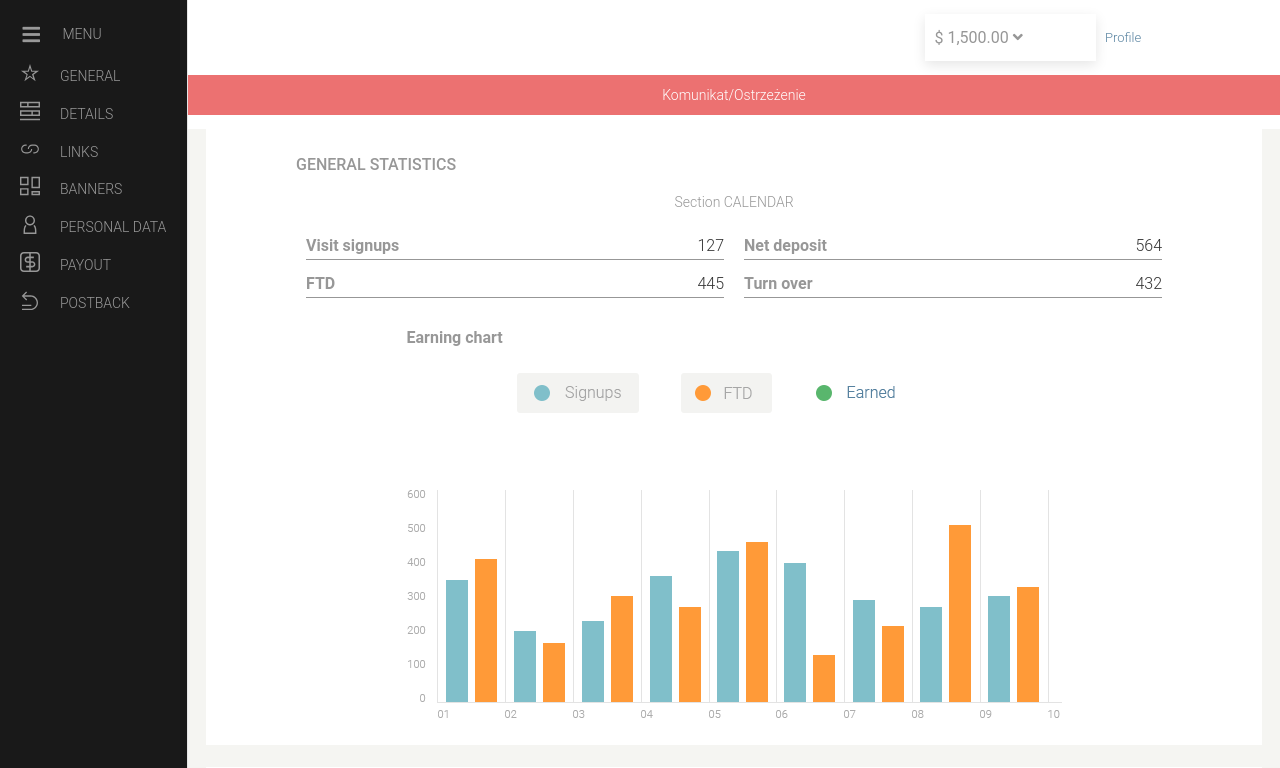
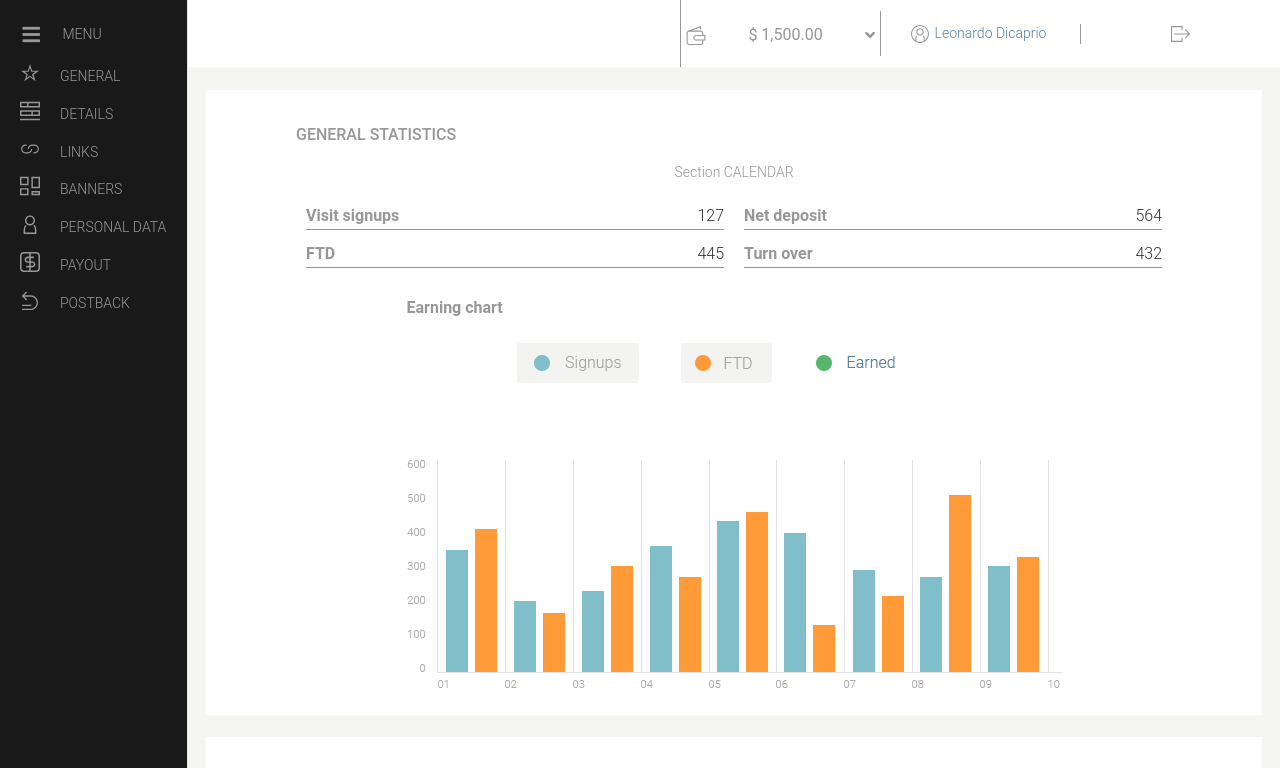
Before and after one commit to Robert-szy/project-manager, a website: page src/index.html in a window 1280 px wide. Shown: the top 768 px of the page. Drawn offline with nearby package versions, Linux system fonts and the light colour scheme; files that its build step writes are made by us from their sources; a web font is replaced by a local one.

Commit message:
Add lheader icons

```diff
--- a/src/index.html
+++ b/src/index.html
@@ -115,22 +115,46 @@
           <div class="topbar-item">
             <div class="tutorial">
               <ul>
-                <li>$ 1,500.00 <i class="fa fa-angle-down"></i>
+                <li>
+                  <svg version="1.1" xmlns="http://www.w3.org/2000/svg" xmlns:xlink="http://www.w3.org/1999/xlink" x="0px" y="0px"
+                    viewBox="0 0 17 18" style="enable-background:new 0 0 17 18;" xml:space="preserve">
+                    <path d="M17,9h-2V7.5C15,6.1,13.9,5,12.5,5H4.9L12,2.2V4h1V0.8L2.1,5C0.9,5.2,0,6.3,0,7.5v8C0,16.9,1.1,18,2.5,18h10
+                    c1.4,0,2.5-1.1,2.5-2.5V14h2V9z M14,15.5c0,0.8-0.7,1.5-1.5,1.5h-10C1.7,17,1,16.3,1,15.5v-8C1,6.7,1.7,6,2.5,6h10
+                    C13.3,6,14,6.7,14,7.5V9H8.5C7.1,9,6,10.1,6,11.5S7.1,14,8.5,14H14V15.5z M16,13H8.5C7.7,13,7,12.3,7,11.5S7.7,10,8.5,10H16V13z"/>
+                  </svg>
+                  $ 1,500.00 <i class="fa fa-angle-down"></i>
                   <ul>
-                    <li>$1,000</li>
-                    <li>$1,100</li>
-                    <li>$2,200</li>
-                    <li>$1,450</li>
+                    <li>CPA <span>$1,000</span></li>
+                    <li>CPL <span>$1,100</span></li>
+                    <li>Turnover <span>$2,200</span></li>
+                    <li>Net deposit <span>$1,450</span></li>
                   </ul>
                 </li>
               </ul>
             </div>
           </div>
           <div class="topbar-item">
-            <p class="profile">Profile</p>
+            <a href="#">
+              <svg version="1.1" xmlns="http://www.w3.org/2000/svg" xmlns:xlink="http://www.w3.org/1999/xlink" x="0px" y="0px"
+                viewBox="0 0 19 19" style="enable-background:new 0 0 19 19;" xml:space="preserve">
+                <path d="M9.5,4C7.6,4,6,5.6,6,7.5S7.6,11,9.5,11S13,9.4,13,7.5S11.4,4,9.5,4z M9.5,10C8.1,10,7,8.9,7,7.5S8.1,5,9.5,5S12,6.1,12,7.5
+                S10.9,10,9.5,10z M9.5,1C4.8,1,1,4.8,1,9.5S4.8,18,9.5,18S18,14.2,18,9.5S14.2,1,9.5,1z M14,15.5c0-1.8-0.1-3.5-1.3-4.8l-0.7,0.7
+                c1.1,1.1,1.1,2.7,1.1,4.5l0,0.3c-1,0.6-2.2,0.9-3.5,0.9S7,16.7,6,16.1l0-0.3c0-1.8,0-3.4,1.1-4.5l-0.7-0.7C5.1,12,5,13.7,5,15.5
+                c-1.8-1.4-3-3.5-3-6C2,5.4,5.4,2,9.5,2S17,5.4,17,9.5C17,11.9,15.8,14.1,14,15.5z"/>
+              </svg>
+              <p class="profile">Leonardo Dicaprio</p>
+            </a>
+          </div>
+          <div class="topbar-item">
+            <a href="#">
+              <svg version="1.1" xmlns="http://www.w3.org/2000/svg" xmlns:xlink="http://www.w3.org/1999/xlink" x="0px" y="0px"
+                viewBox="0 0 19 15" style="enable-background:new 0 0 19 15;" xml:space="preserve">
+                <path d="M13.9,3.1l-0.7,0.7L16.3,7H3v1h13.3l-3.1,3.1l0.7,0.7l4.4-4.4L13.9,3.1z M10,14H1V1h9v3h1V0H0v15h11v-4h-1V14z"/>
+              </svg>
+            </a>
           </div>
         </div>
-        <p class="notification-neg">Komunikat/Ostrzeżenie</p>
+        <!--<p class="notification-neg">Komunikat/Ostrzeżenie</p>-->
       </div>
     </section>
     <section class="main">
--- a/src/sass/_layout.scss
+++ b/src/sass/_layout.scss
@@ -22,7 +22,7 @@
 .main {
   margin-left: 206px;
   margin-right: 18px;
-  margin-top: 120px;
+  margin-top: 90px;
 
   //padding-left: 186px;
   //padding-right: 186px;
--- a/src/sass/components/_header.scss
+++ b/src/sass/components/_header.scss
@@ -13,17 +13,17 @@
 
 .profile {
   font-family: $font-text;
-  font-size: 13px;
+  //font-size: 13px;
   line-height: 35px;
   font-weight: $font-light;
   color: $color-link;
   text-transform: none;
   text-align: center;
-  display: flex;
-  flex: 1 150px;
+  //display: flex;
+  //flex: 1 150px;
   max-width: 150px;
   margin: 5px;
-  align-self: flex-end;
+  //align-self: flex-end;
 }
 
 .notification-neg {
--- a/src/sass/sections/_section-topbar.scss
+++ b/src/sass/sections/_section-topbar.scss
@@ -6,7 +6,6 @@
   background-color: $color-white;
   justify-content: center;
   align-items: center;
-  //padding-top: ;
 }
 
 .topbar-menu {
@@ -14,73 +13,65 @@
   flex-direction: row;
   width: 100%;
   margin: 0 auto;
-  //background-color: $color-white;
   justify-content: flex-end;
   align-items: center;
-  //padding-top: ;
 }
 
 .topbar-item {
   flex: 1;
-  max-width: 180px;
+  display: flex;
+  //justify-content: space-between;
+  //padding-left: 10px;
+  //align-items: center;
+  max-width: 200px;
+  border-left: 1px solid;
+  //border-right: 1px solid;
+  border-color: $color-header;
+  a {
+    display: flex;
+    margin: 0 auto;
+    justify-content: space-between;
+    align-items: center;
+    justify-self: center;
+    svg {
+      width: 20px;
+      height: 20px;
+      fill: $color-header;
+    }
+  }
+  svg {
+    width: 20px;
+    height: 20px;
+    fill: $color-header;
+  }
 }
 
 //
 .tutorial {
-  width: 95%;
+  width: 100%;
+  height: 100%;
   margin: 1% auto 0 auto;
-  box-shadow: 0 4px 12px rgba(black, 0.1);
   background-color: $color-white;
-  max-width: 800px;
+  //max-width: 200px;
 }
 
-//.slider {
-//  width: 100%;
-//  height: 300px;
-//  background-color: $blue;
-//}
-
-/*
-.information {
-  width: 100%;
-  padding: 20px 50px;
-  margin-bottom: 30px;
-  font-family: $open-sans;
-
-  h1 {
-    color: $masked-grey;
-    font-size: 1.5rem;
-    padding: 0px 10px;
-    border-left: 3px solid $blue;
-  }
-
-  h3 {
-    color: darken($subtle-grey, 7%);
-    font-size: 1rem;
-    font-weight: 300;
-    padding: 0px 10px;
-    border-left: 3px solid $blue;
-  }
-
-  p {
-    padding: 10px 0px;
-  }
-}
-*/
 .tutorial  ul {
   //font-size: 0;
   list-style-type: none;
-  padding: 5px;
+  padding: 0;
+  height: 100%;
   // initial li
   li {
     font-family: $font-text;
     font-size: 1rem;
     font-weight: 400;
+    //text-align: justify;
     color: $color-header;
-    display: inline-block;
+    display: flex;
+    justify-content: space-between;
+    align-items: center;
     padding: 5px;
     position: relative;
-    width: 100%;
     // secondary ul
     ul {
       display: none;
@@ -89,20 +80,26 @@
     &:hover {
       cursor: pointer;
       background-color: $color-tab-hover;
+      color: $color-text;
+      svg {
+        fill: $color-text
+      }
       // secondary ul visibility change
       ul {
         display: block;
-        margin-top: 15px;
+        margin-top: 5px;
         width: 200px;
         left: 0;
+        top: 30px;
         position: absolute;
         // secondary li
         li {
           display: block;
-          //background-color: darken($subtle-white, 7%);
+          background-color: $color-white;
+          //text-align: justify;
           span {
             float: right;
-            //color: $subtle-white;
+            color: $color-text;
             //background-color: $blue;
             padding: 2px 5px;
             text-align: center;
@@ -114,7 +111,7 @@
             background-color: $color-tab-hover;
 
             span {
-              background-color: $color-sidebar-selected;
+              background-color: $color-tab-hover;
             }
           }
         }
```
